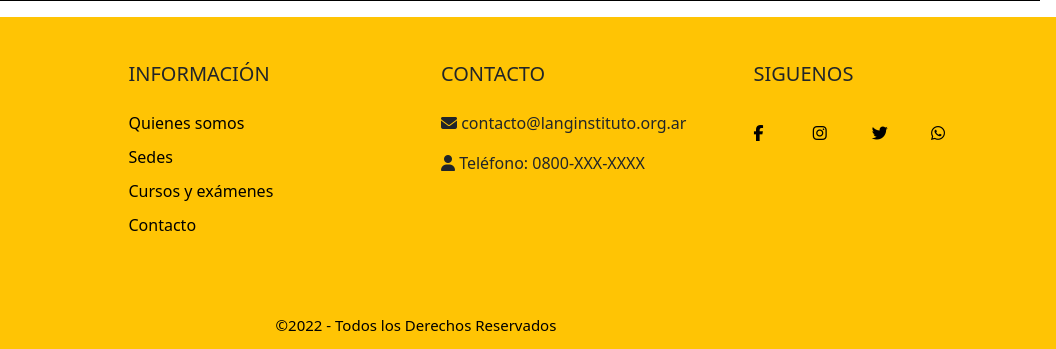
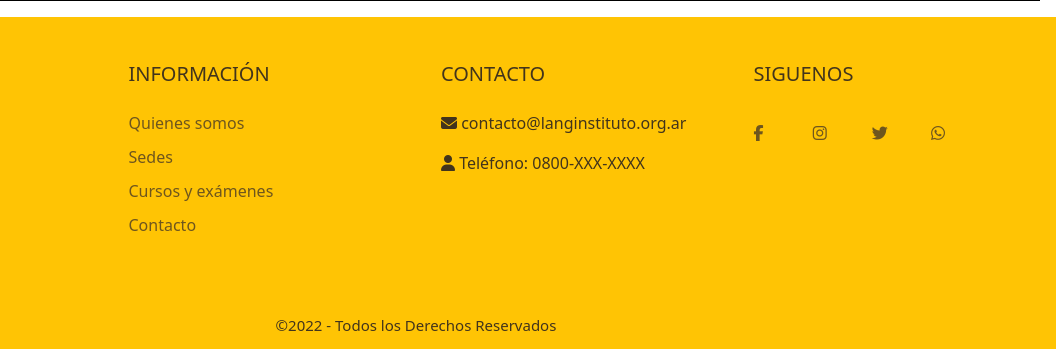
Before and after one commit to sofiagzgh/TPO12, a plain HTML site: page index.html in a window 1280 px wide. Shown: the part 1082-1431 px from the top of the page, 224-1280 px from the left. Drawn offline with nearby package versions, Linux system fonts and the light colour scheme.

Commit message:
Footer
Arreglo de colores del footer

```diff
--- a/css/index.css
+++ b/css/index.css
@@ -69,6 +69,7 @@ article {
 .pie-pagina .grupo1 .box h2{
     margin-bottom: 25px;
     font-size: 20px;
+    color:  rgb(66, 52, 28);
 }
 
 .pie-pagina .grupo1 .box ul{
@@ -82,13 +83,17 @@ article {
 
 /*transicion al texto*/
 .pie-pagina .grupo1 .box ul li a{
-    color: black;
+    color:  rgba(83, 65, 36, 0.842);
     text-decoration: none;
     transition: all 300ms ease;
 }
 
 .pie-pagina .grupo1 .box ul li a:hover{
-    color: white;
+    color:  rgb(66, 52, 28);
+}
+
+.pie-pagina .grupo1 .box p{
+    color: rgb(66, 52, 28);
 }
 
 /*transicion a los iconos*/
@@ -98,21 +103,21 @@ article {
     width: 45px;
     height: 45px;
     line-height: 45px;
-    color: black;
+    color:  rgba(83, 65, 36, 0.842);
     margin-right: 10px;
     transition: all 300ms ease;
 
 }
 
 .pie-pagina .grupo1 .red-social a:hover{
-    color: white;
+    color:  rgb(66, 52, 28);
     font-weight: 30px;
 }
 
 .pie-pagina .grupo2{
     padding: 15px;
     text-align: center;
-    color: black;
+    color:  rgb(66, 52, 28);
 }
 
 .pie-pagina .grupo2 small{
@@ -131,12 +136,6 @@ article {
 }
 
 
-/*footer .navbar-nav {
-    flex-direction: row;
-
-}
-
-
 /* MEDIA QUERY & CSS BREAKPOINTS */
 
 /*                mobile-first approach               */
```
